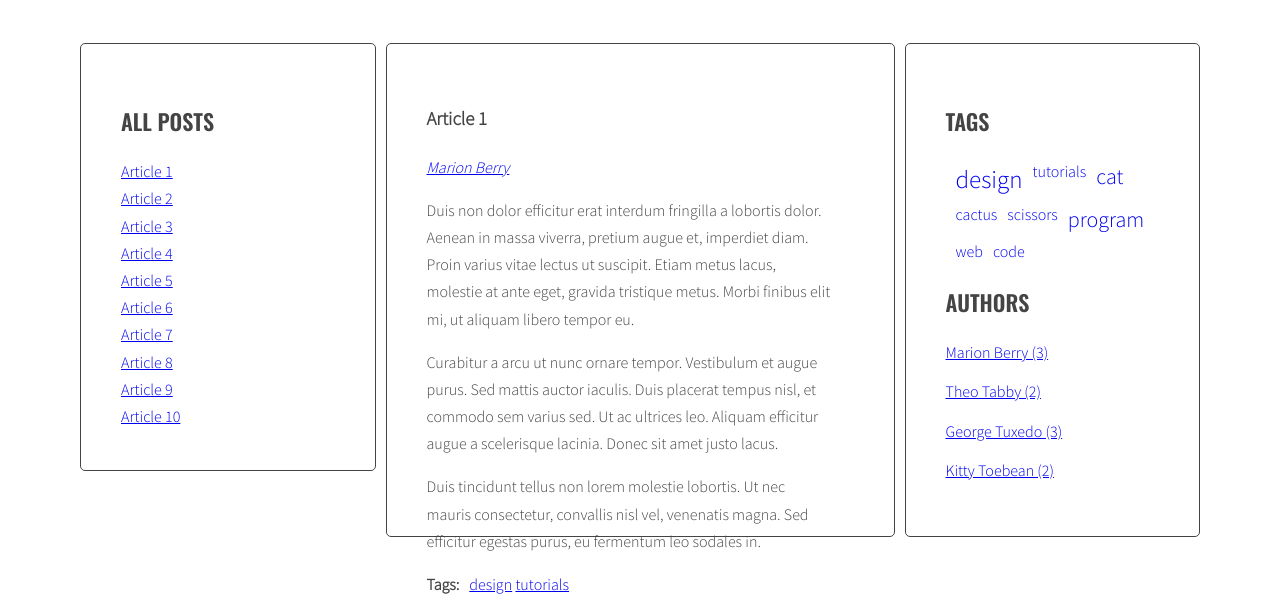
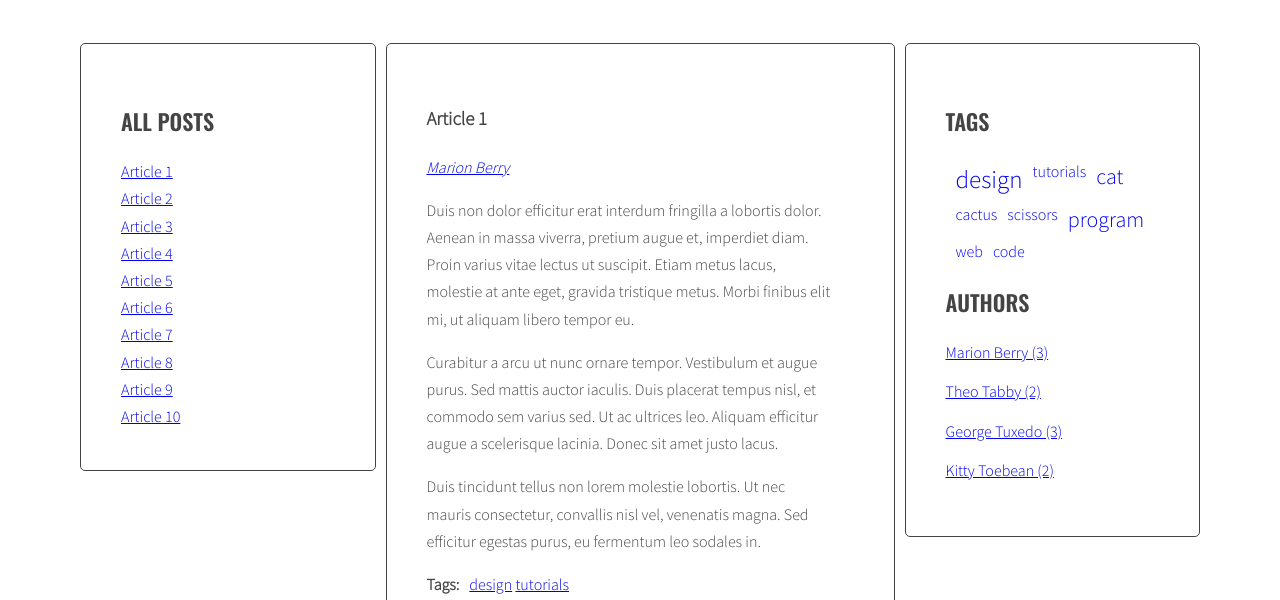
Before and after one commit to paulinaszkudlarek/javascript-blog, a website: page index.html in a window 1280 px wide. Shown: the part 200-800 px from the top of the page. Drawn offline with nearby package versions, Linux system fonts and the light colour scheme.

Commit message:
Fix post section layout

```diff
--- a/sass/style.scss
+++ b/sass/style.scss
@@ -56,7 +56,7 @@ body {
 .posts {
   flex: 2 0 0;
   position: relative;
-  min-height: 400px;
+  height: 1100px;
 }
 
 .sidebar, .posts {
```
Also changed, not shown: css/style.css, 1 other file.
